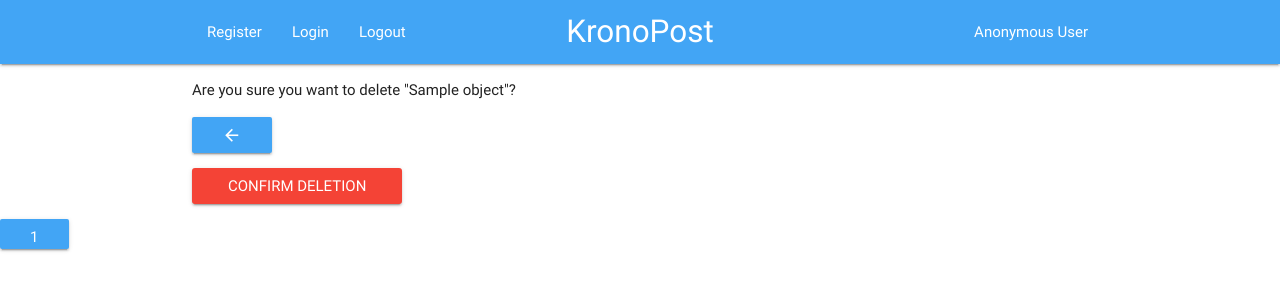
After one commit to Kronostheus/Django, a Django app: template djangoproject/links/templates/links/link_confirm_delete.html in a window 1280 px wide. The commit adds this page. Shown: the top 300 px of the page. Run offline with Django 3.2, Linux system fonts and the light colour scheme; the template is opened without the code that fills it: most values are stand-ins (such as "Sample title", 1, 10 or a date in 2020); some libraries are stand-ins or nearby versions.

Commit message:
Bunch of Stuff - working on comments

```diff
--- a/djangoproject/djangoproject/urls.py
+++ b/djangoproject/djangoproject/urls.py
@@ -21,7 +21,7 @@ from django.urls import include, path
 
 from links import views as linkviews
 
-from links.views import LinkCreateView, LinkDetailView
+from links.views import LinkCreateView, LinkDetailView, LinkUpdateView, LinkDeleteView
 
 urlpatterns = [
     path('login/', auth_views.login, name='login'),
@@ -30,5 +30,7 @@ urlpatterns = [
     path('admin/', admin.site.urls),
     path('links/create/', login_required(LinkCreateView.as_view()), name='create'),
     path('link/(?P<pk>\d+)/', LinkDetailView.as_view(), name='link_detail'),
+    path('links/delete/(?P<pk>\d+)', login_required(LinkDeleteView.as_view()), name='link_delete'),
+    path('links/update/(?P<pk>\d+)/', login_required(LinkUpdateView.as_view()), name='link_update'),
     path('', include('links.urls'))
 ]
--- a/djangoproject/links/templates/layout.html
+++ b/djangoproject/links/templates/layout.html
@@ -6,7 +6,8 @@
     <link href="https://fonts.googleapis.com/icon?family=Material+Icons" rel="stylesheet">
     <title>KronoPost</title>
 
-    <script>function goBack(){window.history.back()}</script>
+    <script type="text/javascript" src="https://code.jquery.com/jquery-2.1.1.min.js"></script>
+    <script src="https://cdnjs.cloudflare.com/ajax/libs/materialize/0.97.3/js/materialize.min.js"></script>
 </head>
 
 <body>
@@ -24,7 +25,7 @@
                 </ul>
 
                 <ul id="nav-mobile" class="sidenav center">
-                        <li><a onclick="goBack()" class="brand-logo center">KronoPost</a></li>
+                        <li><a href="{% url 'home' %}" class="brand-logo center">KronoPost</a></li>
                 </ul>
 
                 <ul id="nav-mobile" class="sidenav right">
@@ -46,5 +47,28 @@
     <div class='container'>
         {% block content%}
         {% endblock%}
-    <br>
+    </div>
+    <footer>
+            <ul class='pagination'>
+                {% if links.has_previous %}
+                    <li class='waves-effect'>
+                        <a href='?page={{ links.previous_page_number }}'><i class="material-icons">chevron_left</i></a>
+                    </li>
+                {% endif %}
+
+                {% for i in links.paginator.page_range %}
+                    {% if links.number == i %}
+                        <li class='active waves-effect btn blue lighten-1'><span>{{ i }}</span></li>
+                    {% else %}
+                        <li  class='waves-effect btn-flat'><a href='?page={{ i }}'>{{ i }}</a></li>
+                    {% endif %}
+                {% endfor %}
+
+                {% if links.has_next %}
+                    <li class='waves-effect'>
+                        <a href='?page={{ links.next_page_number }}'><i class="material-icons">chevron_right</i></a>
+                    </li>
+                {% endif %}
+            </ul>
+    </footer>
 </body>
--- /dev/null
+++ b/djangoproject/links/templates/links/link_confirm_delete.html
@@ -0,0 +1,13 @@
+{% extends "layout.html" %}
+
+{% block content %}
+
+<p>Are you sure you want to delete "{{ object.title }}"?</p>
+
+<form method="post" action="{% url 'link_delete' pk=object.pk %}">
+  {% csrf_token %}
+  <a href="{% url 'link_detail' pk=object.pk %}" class='waves-effect waves-light btn blue lighten-1'><i class="material-icons">arrow_back</i></a>
+  <p><input type="submit" value="Confirm deletion" class='waves-effect waves-light btn red' /></p>
+</form>
+
+{% endblock %}
```
Also changed, not shown: djangoproject/links/templates/links/index.html (+0 -28 lines), djangoproject/links/templates/links/link_detail.html (+15 -3 lines), djangoproject/links/views.py (+17 -2 lines), djangoproject/links/admin.py (line endings or trailing spaces), djangoproject/links/forms.py (line endings or trailing spaces), djangoproject/links/models.py (line endings or trailing spaces).
